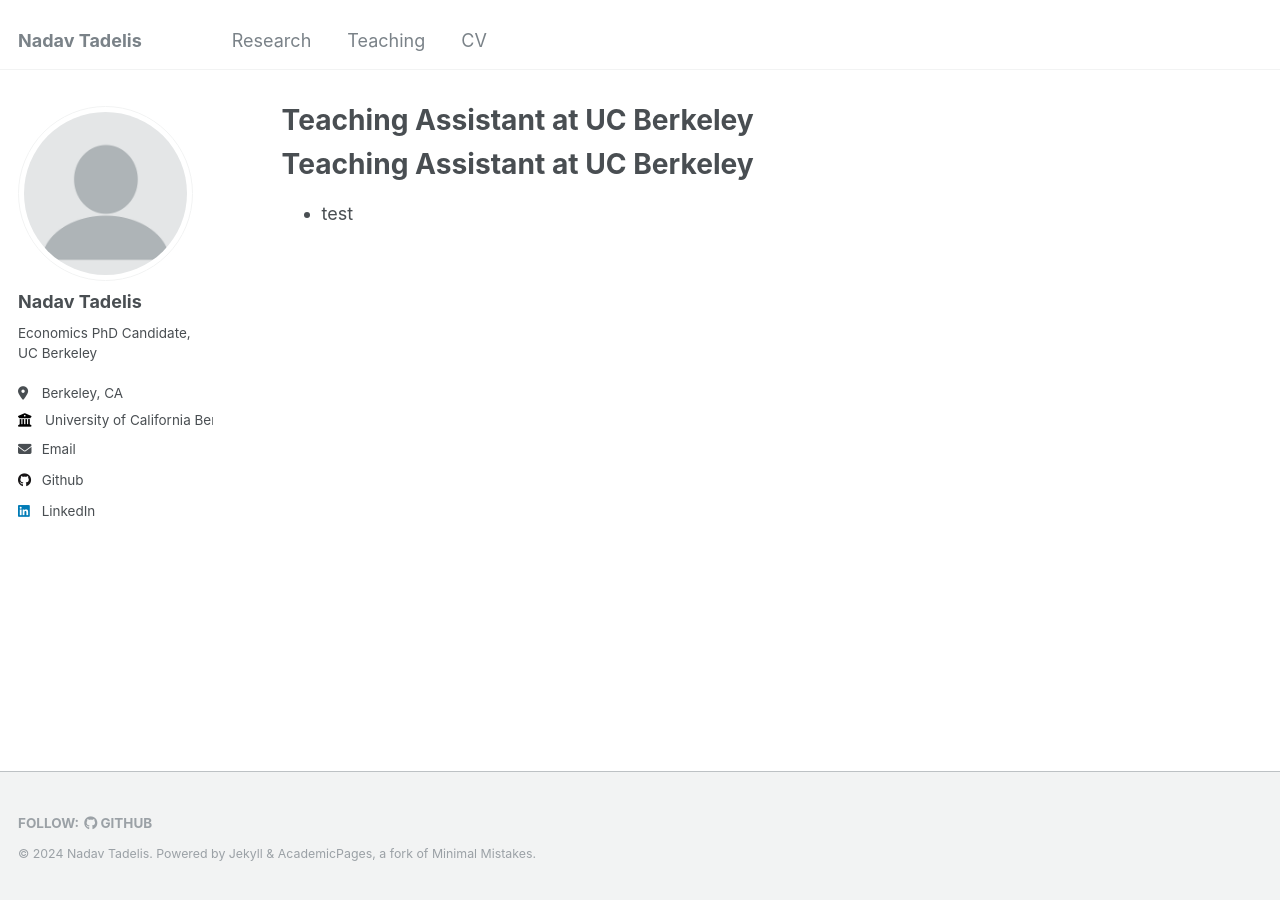
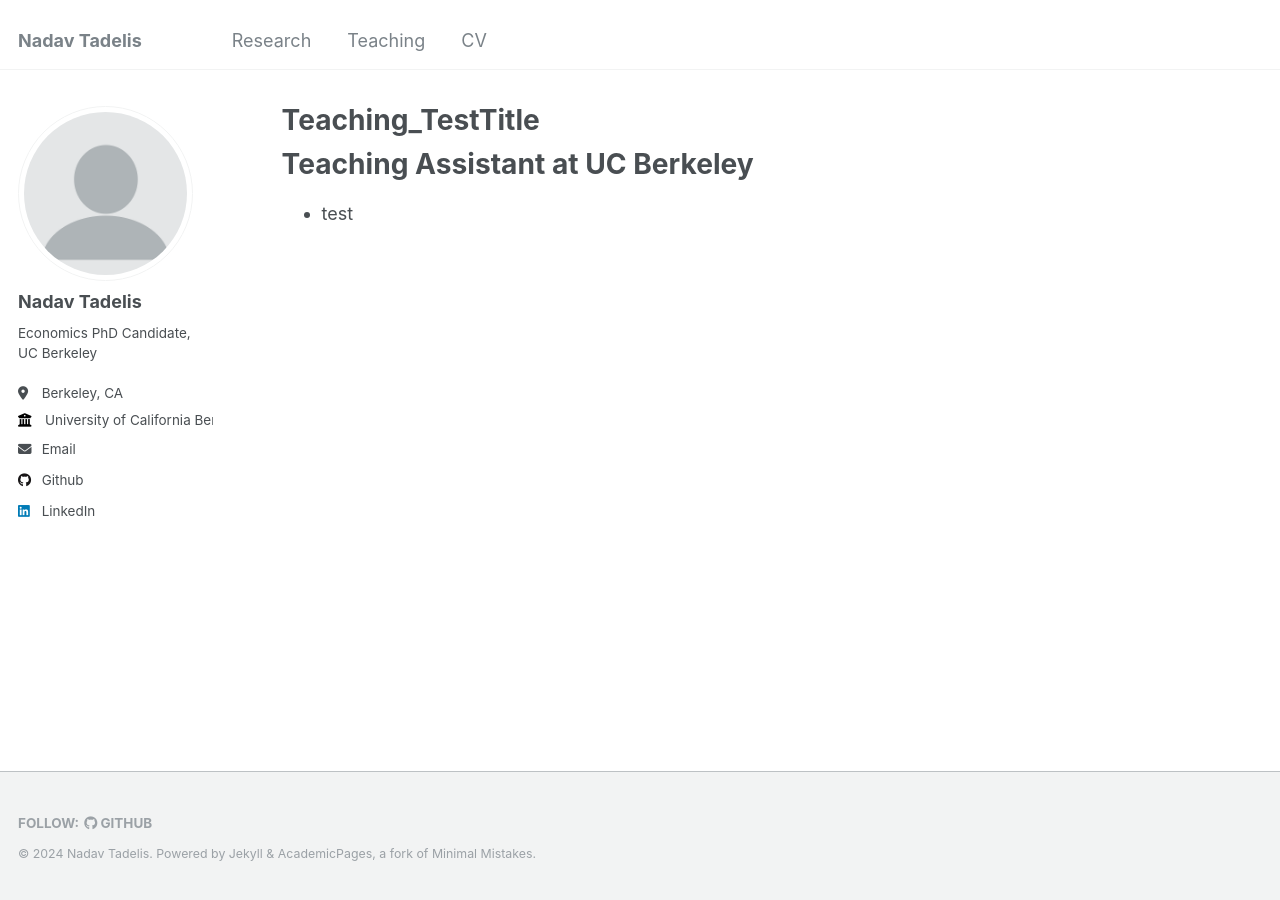
Before and after one commit to nadavtadelis/nadavtadelis.github.io, a Jekyll site: the page built from _pages/teaching.md, in a window 1280 px wide. Built offline with Jekyll 4.4.1, drawn with Linux system fonts in a browser that asks for light colours; our own code applies the rules of GitHub Pages for plain Markdown files.

Commit message:
Update teaching.md

```diff
--- a/_pages/teaching.md
+++ b/_pages/teaching.md
@@ -1,2 +1,9 @@
+---
+layout: archive
+title: "Teaching_TestTitle"
+permalink: /teaching/
+author_profile: true
+---
+
 # Teaching Assistant at UC Berkeley
 - test
```
